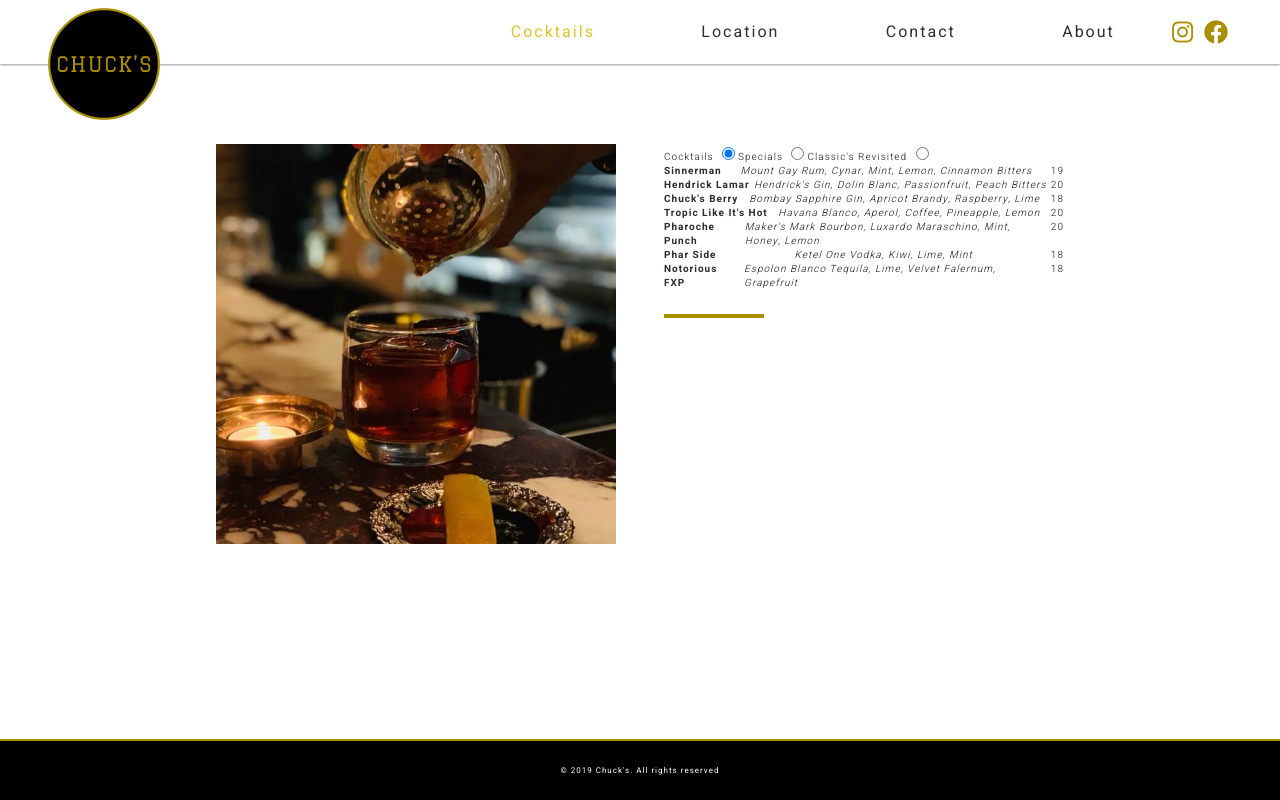
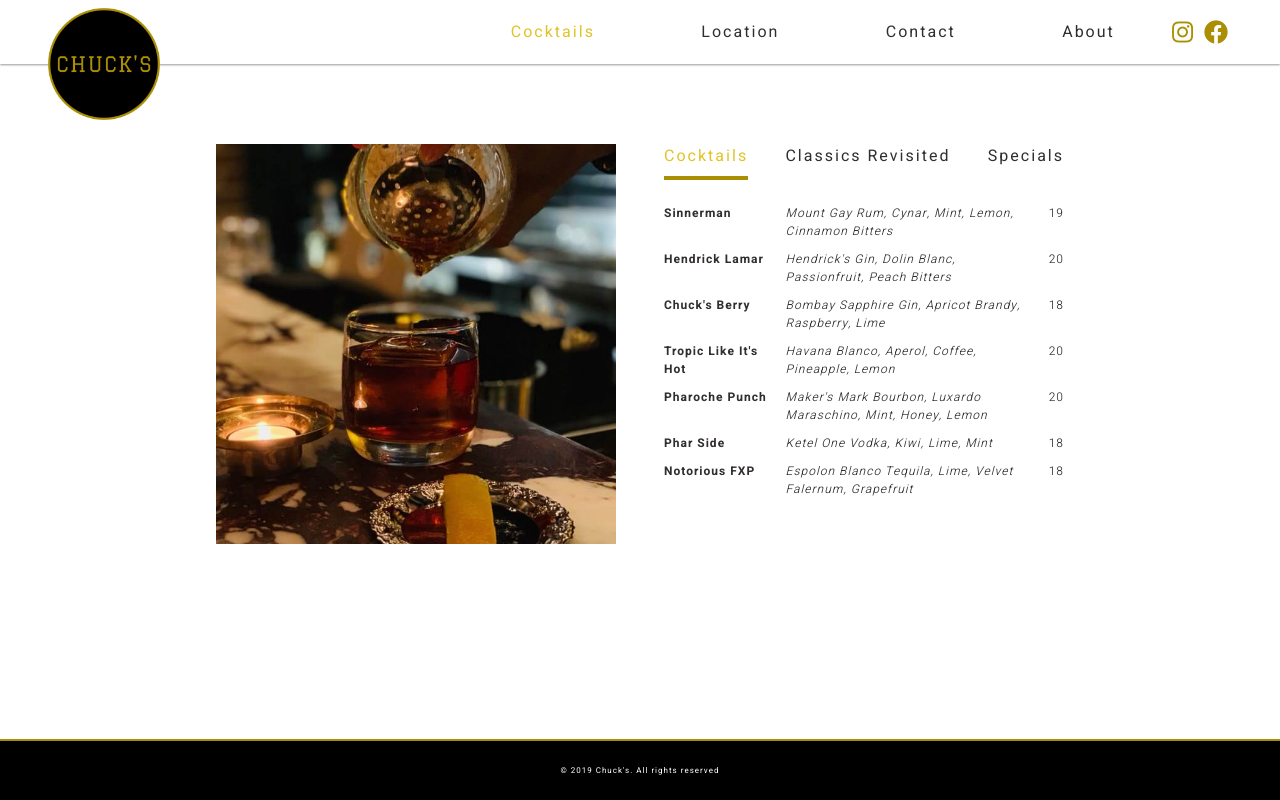
Before and after one commit to GiuseppeZeraschi/chucks, a Vue app: page /cocktails in a window 1280 px wide. Built offline with nearby package versions, Linux system fonts and the light colour scheme.

Commit message:
added styling to menu

```diff
--- a/public/index.html
+++ b/public/index.html
@@ -8,7 +8,7 @@
   <link rel="stylesheet" href="https://use.fontawesome.com/releases/v5.8.1/css/all.css"
     integrity="sha384-50oBUHEmvpQ+1lW4y57PTFmhCaXp0ML5d60M1M7uH2+nqUivzIebhndOJK28anvf" crossorigin="anonymous">
   <link rel="icon" href="<%= BASE_URL %>favicon.ico">
-  <title>Chuck's Bar | Sydney</title>
+  <title>Chuck's | Sydney</title>
 </head>
 
 <body>
--- a/src/components/NavbarLinks.vue
+++ b/src/components/NavbarLinks.vue
@@ -45,7 +45,7 @@
     transition: $transition-color;
 
     &:hover {
-      color: rgba(50, 46, 47, 0.6);
+      color: $charcoal-light;
     }
 
     &:hover .v-navbar-links__link--underline {
--- a/src/components/Tabs.vue
+++ b/src/components/Tabs.vue
@@ -2,8 +2,6 @@
   <div class="v-tabs">
     <div class="v-tabs__input-group">
       <div v-for="(item, index) in menu" :key="index">
-        <label :for="item.tabName">
-          {{ item.tabName }}
         <input
           class="v-tabs__input"
           type="radio"
@@ -12,7 +10,8 @@
           :id="item.tabName"
           v-model="subMenu"
         >
-        </label>
+        <label class="v-tabs__label u-text-venus-title-alt" :for="item.tabName">{{ item.tabName }}</label>
+        <div class="v-tabs__input--underline"></div>
       </div>
     </div>
     <div v-for="(item, index) in menu" :key="index">
@@ -50,18 +49,61 @@
 .v-tabs {
   &__input-group {
     display: flex;
+    justify-content: space-between;
+    margin-bottom: $earth;
+  }
+
+  &__input {
+    display: none;
+
+    &:checked + .v-tabs__label {
+      color: $gold-light;
+    }
+
+    &:hover + .v-tabs__label {
+      color: $charcoal-light;
+    }
+
+    &:checked ~ .v-tabs__input--underline {
+      opacity: 1;
+    }
+
+    &--underline {
+      background-color: $gold;
+      height: $mercury;
+      margin-top: $mars;
+      opacity: 0;
+      transition: $transition-opacity;
+      width: 100%;
+      z-index: 1000;
+    }
+  }
+
+  &__label {
+    cursor: pointer;
+    transition: $transition-color;
   }
 
   &__menu-item {
     display: flex;
     justify-content: space-between;
+    margin-bottom: 10px;
 
     &--name {
+      flex: 0.3;
       font-weight: 700;
+      text-align: left;
     }
 
     &--ingredients {
+      flex: 0.6;
       font-style: italic;
+      text-align: left;
+    }
+
+    &--price {
+      flex: 0.1;
+      text-align: right;
     }
   }
 }
--- a/src/styles/_utilities.scss
+++ b/src/styles/_utilities.scss
@@ -8,7 +8,7 @@
 }
 
 .u-text-mars-alt {
-    font-size: 10px;
+    font-size: 12px;
     font-weight: 300;
     letter-spacing: $moon;
 }
@@ -42,6 +42,12 @@
     font-size: $venus;
     letter-spacing: $moon;
     text-transform: uppercase;
+}
+
+.u-text-venus-title-alt {
+    font-size: $venus;
+    font-weight: 400;
+    letter-spacing: $pluto;
 }
 
 .u-text-earth-title {
@@ -123,6 +129,7 @@
     color: $white;
     font-weight: 400;
     height: $neptune;
+    line-height: 0;
     padding: $mars $earth;
     transition: background-color 0.2s ease-in, box-shadow 0.2s ease-in;
 
@@ -139,7 +146,7 @@
         background-color: $black;
 
         &:hover {
-            background-color: $charcoal;
+            background-color: $charcoal-light;
             box-shadow: none;
         }
     }
--- a/src/styles/_variables.scss
+++ b/src/styles/_variables.scss
@@ -15,6 +15,7 @@
 // COLORS
 $black: #000000;
 $charcoal: #322E2F;
+$charcoal-light: rgba(50, 46, 47, 0.6);
 $grey: #eeeeee;
 $white: #ffffff;
 $gold: #ab8f03;
--- a/src/views/Cocktails.vue
+++ b/src/views/Cocktails.vue
@@ -1,7 +1,7 @@
 <template>
   <div class="v-cocktails v-section">
     <div class="u-margin-bottom-saturn"></div>
-    <image-text-layout>
+    <image-text-layout :divider-desk="false">
       <carousel
         autoplay
         :autoplay-timeout="4000"
@@ -105,28 +105,7 @@
           visible: true
         },
         {
-          tabName: "Specials",
-          drinks: [
-            {
-              name: "Gin & Juice",
-              ingredients: "Bombay Sapphire Gin, Fresh Apple Juice",
-              price: 12
-            },
-            {
-              name: "Jack & Juice",
-              ingredients: "Jack Daniels, Fresh Apple Juice",
-              price: 12
-            },
-            {
-              name: "Vodka & Juice",
-              ingredients: "Ketel One Vodka, Fresh Apple Juice",
-              price: 12
-            }
-          ],
-          visible: false
-        },
-        {
-          tabName: "Classic's Revisited",
+          tabName: "Classics Revisited",
           drinks: [
             {
               name: "Aviation",
@@ -159,6 +138,27 @@
             }
           ],
           visible: false
+        },
+        {
+          tabName: "Specials",
+          drinks: [
+            {
+              name: "Gin & Juice",
+              ingredients: "Bombay Sapphire Gin, Fresh Apple Juice",
+              price: 12
+            },
+            {
+              name: "Jack & Juice",
+              ingredients: "Jack Daniels, Fresh Apple Juice",
+              price: 12
+            },
+            {
+              name: "Vodka & Juice",
+              ingredients: "Ketel One Vodka, Fresh Apple Juice",
+              price: 12
+            }
+          ],
+          visible: false
         }
       ]
     };
--- a/src/views/Home.vue
+++ b/src/views/Home.vue
@@ -18,7 +18,7 @@
         <h1 class="u-text-neptune-title u-margin-bottom-earth">Chuck's</h1>
         <div
           class="u-margin-bottom-uranus"
-        >Lorem, ipsum dolor sit amet consectetur adipisicing elit. Atque accusamus deserunt ducimus. In eius aliquid reprehenderit, nulla omnis pariatur quas voluptatem at aut assumenda nobis nihil porro doloribus. Qui quia error quam dolores praesentium quae vel velit alias possimus! Ipsum.</div>
+        >An intimate cocktail bar in Darlinghurst. Serving classics and creative house cocktails. Jazz, motown, blues, funk, RnB, and, hip hop in a candlelit pre-industrial building. Exposed brick, black steel, hand carved marble. All the popcorn you can eat.</div>
         <router-link to="/location">
           <button class="u-button u-button-primary u-text-venus-title u-decoration-none">Find us</button>
         </router-link>
--- a/src/views/Location.vue
+++ b/src/views/Location.vue
@@ -8,7 +8,8 @@
         frameborder="0"
       ></iframe>
       <template slot="text">
-        <div>Lorem ipsum dolor sit amet consectetur adipisicing elit. Nesciunt eveniet quod, commodi officiis expedita laudantium, nihil saepe quasi pariatur magnam modi ipsa porro. Inventore, eveniet nisi. Voluptates quis temporibus minima odit! Rem totam inventore molestias sit labore quae aspernatur ab soluta cupiditate! Alias, magni iure illo natus cupiditate ex corporis.</div>
+        <div class="u-margin-bottom-earth">119 Riley Street, Darlinghurst 2010</div>
+        <div>Nestled away just off the bustling junction of Stanley Street and Riley Street in Darlinghurst (next to Verde). Inconspicuously located, impressively placed.</div>
       </template>
     </image-text-layout>
   </div>
```
Lines whose indentation alone changed are shown as unchanged.
